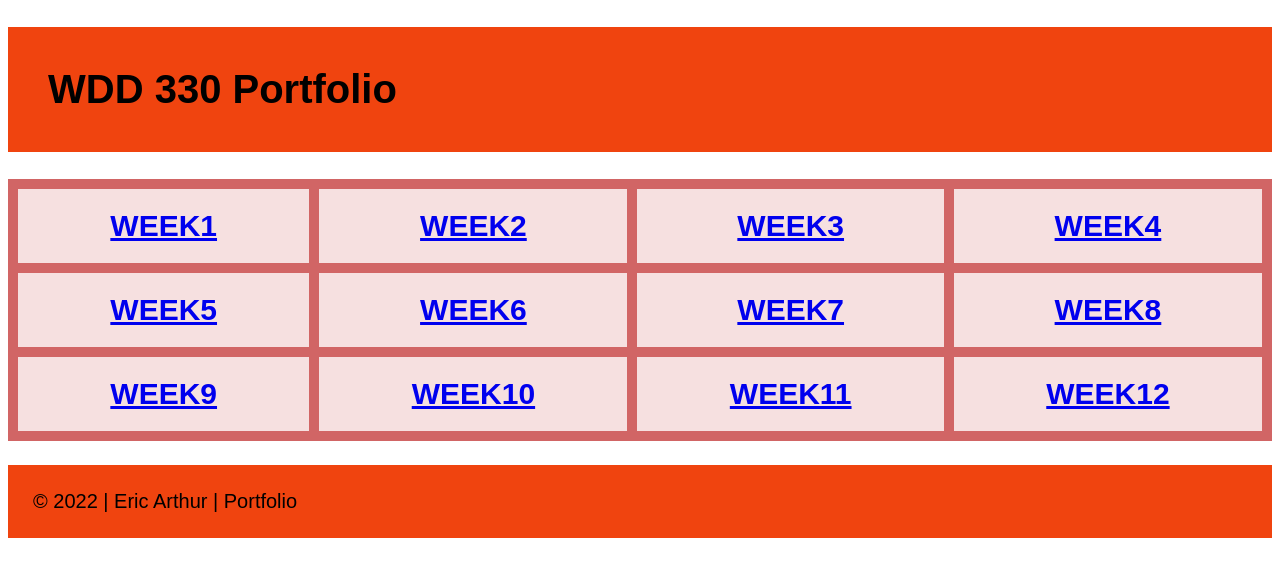
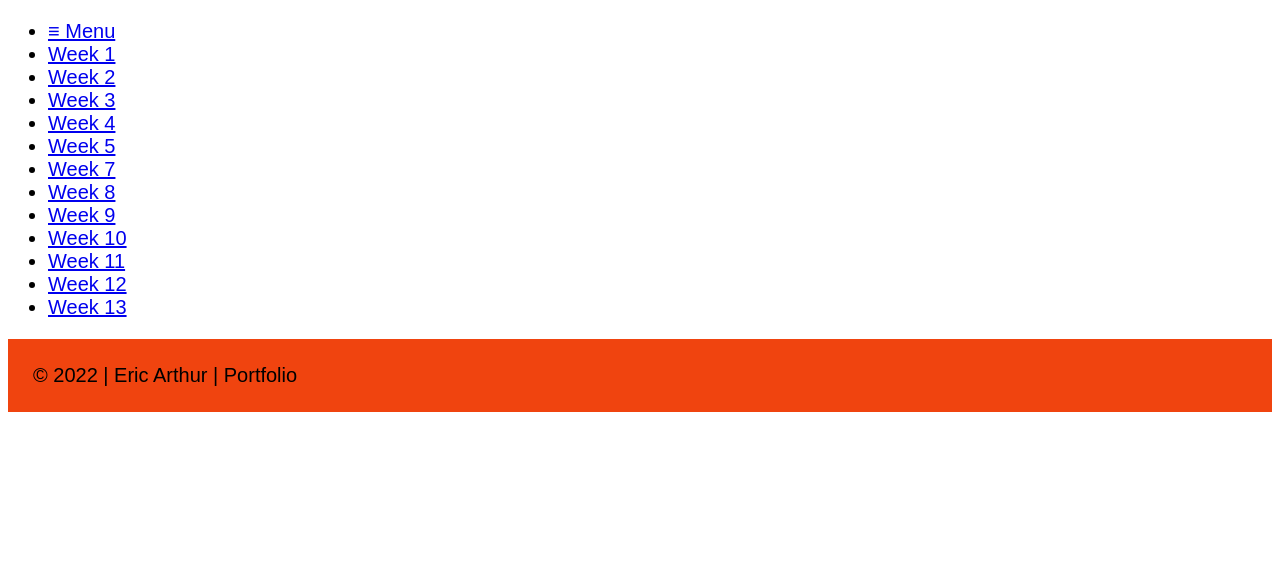
Before and after one commit to arthureric/WDD-330, a plain HTML site: page index.html in a window 1280 px wide. Drawn offline with Linux system fonts and the light colour scheme.

Commit message:
Update index.html

```diff
--- a/index.html
+++ b/index.html
@@ -6,17 +6,30 @@
     <meta http-equiv="X-UA-Compatible" content="ie=edge">
     <link rel="stylesheet" href="style.css">
     <link href="https://fonts.googleapis.com/css2?family=Josefin+Sans:wght@423&display=swap" rel="stylesheet">
-    <title>WDD 330 Eric Portfolio</title>
-  </head>
-  <body>
-  <div class="jumbotron">
-    <div class="container text-center">
-        <h1>WDD 330 Portfolio</h1>
+</head>
+<body>
+    <header>
+        <nav>
+            <ul id="navigation">
+                <li><a href="#" id="menu">&equiv; Menu</a> </li>
+                <li><a href="../WDD330/week1/index.html">Week 1</a></li>
+                <li><a href="../WDD330/Week2/index.html">Week 2</a></li>
+                <li><a href="../WDD330/Week3/index.html">Week 3</a></li>
+                <li><a href="../WDD330/Week4/index.html">Week 4</a></li>
+                <li><a href="../WDD330/Week5/index.html">Week 5</a></li>
+                <li><a href="../WDD330/Week7/index.html">Week 7</a></li>
+                <li><a href="../WDD330/Week8/index.html">Week 8</a></li>
+                <li><a href="../WDD330/Week9/index.html">Week 9</a></li>
+                <li><a href="../WDD330/Week10/index.html">Week 10</a></li>
+                <li><a href="../WDD330/Week11/index.html">Week 11</a></li>
+                <li><a href="../WDD330/Week12/index.html">Week 12</a></li>
+                <li><a href="../WDD330/Week13/index.html">Week 13</a></li>
+            </ul>
+        </nav>
+    </header>
+    <main>
 
-        <h2 class="contents grid-container" id="contents"></h2>
-    </div>
-</div>
-
+    </main>
     <footer>
         &copy; 2022 | Eric Arthur | Portfolio
     </footer>
```
